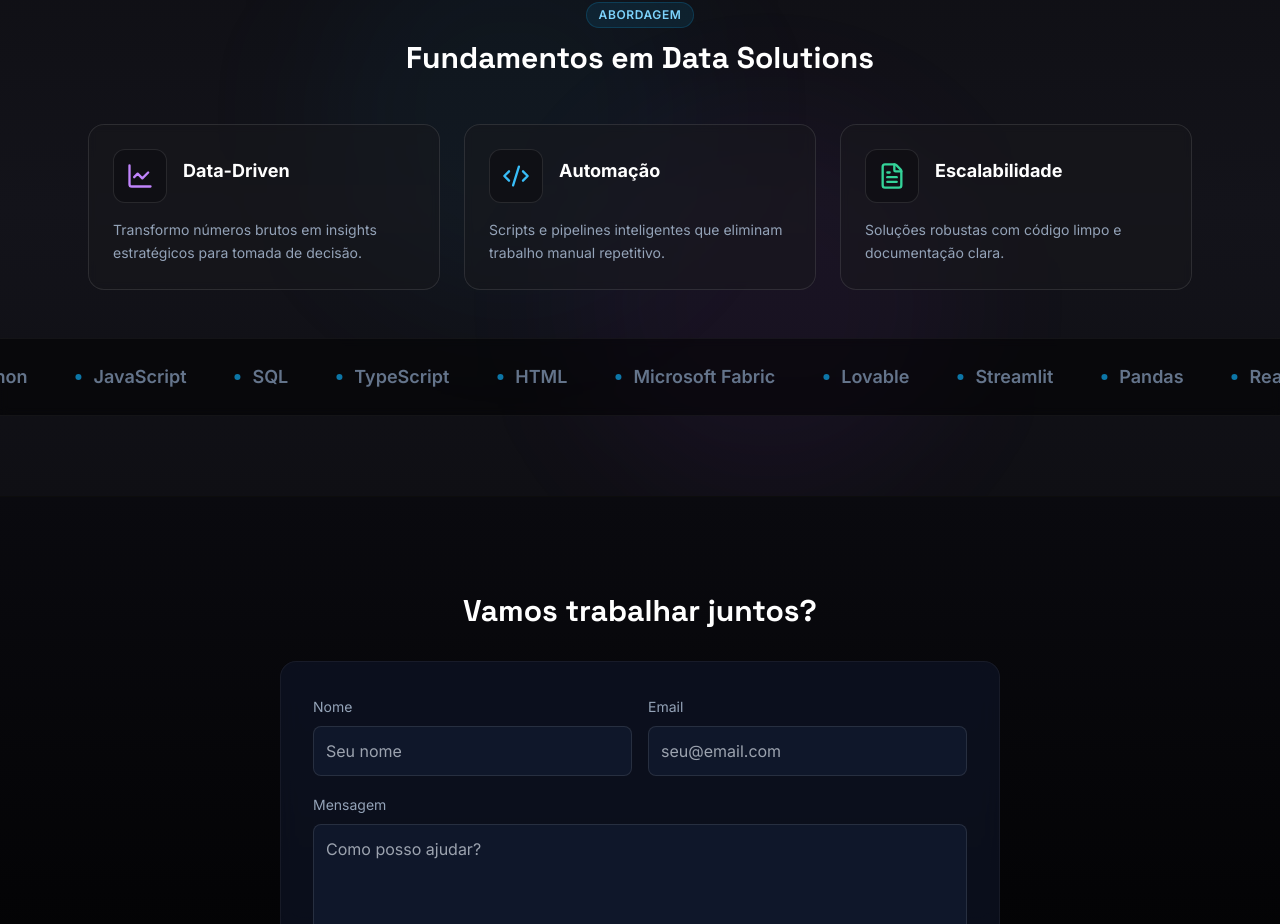
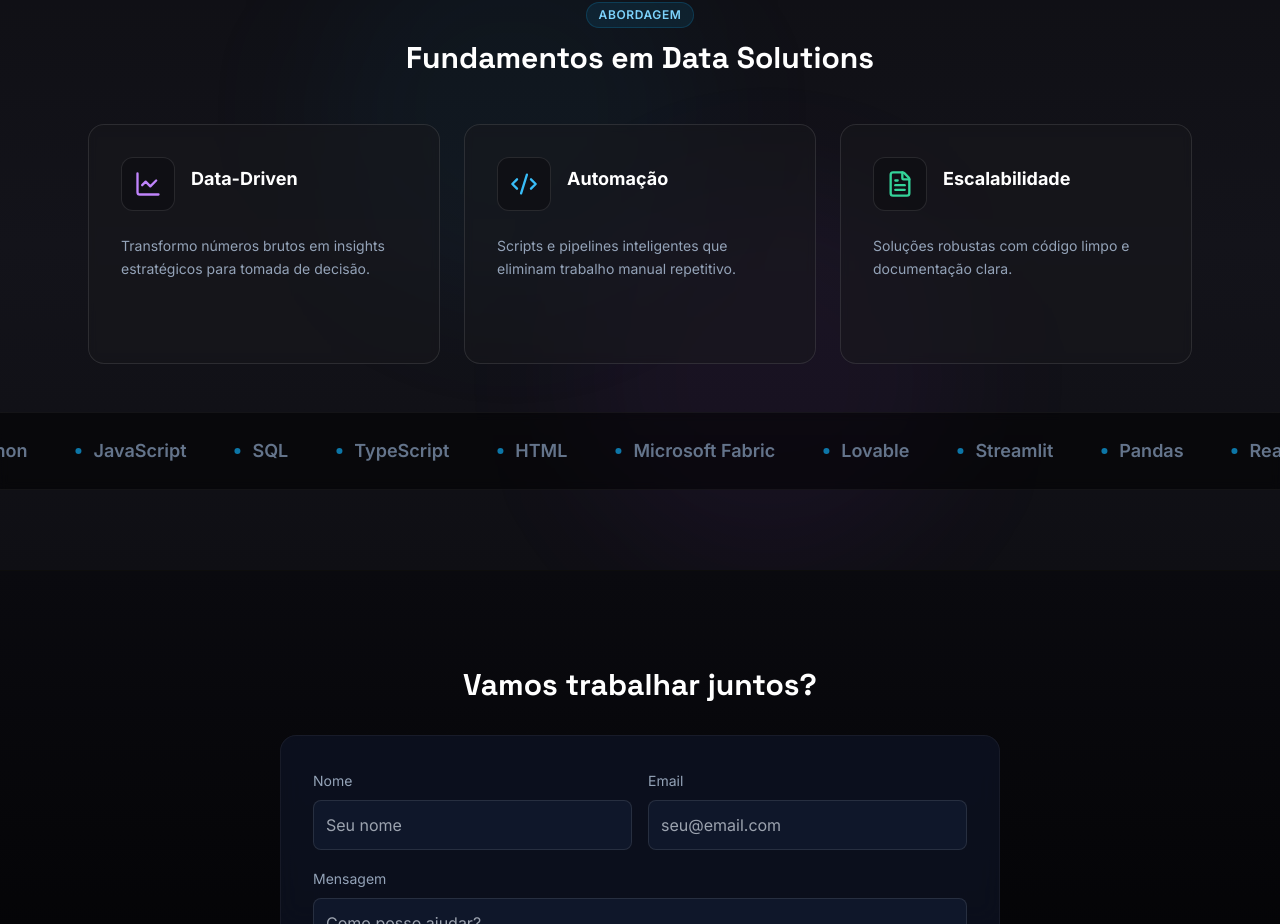
Before and after one commit to Pedrofreitas001/web-app-portfolio, a React (Vite) app: page /#/ in a window 1280 px wide. Shown: the part 1679-2603 px from the top of the page. Built offline with nearby package versions, Linux system fonts and the light colour scheme; no server answers.

Commit message:
style: Increase vertical height of Fundamentals cards

```diff
--- a/pages/Home.tsx
+++ b/pages/Home.tsx
@@ -214,8 +214,8 @@ const Home: React.FC = () => {
 };
 
 const FundamentalCard: React.FC<{ icon: React.ReactNode; title: string; text: string }> = ({ icon, title, text }) => (
-  <div className="group relative bg-[#18181d]/50 backdrop-blur-sm border border-white/10 rounded-2xl p-6 hover:bg-[#1a1a20]/70 hover:border-brand-500/30 transition-all duration-300">
-    <div className="flex items-start gap-4 mb-4">
+  <div className="group relative bg-[#18181d]/50 backdrop-blur-sm border border-white/10 rounded-2xl p-8 min-h-[240px] flex flex-col hover:bg-[#1a1a20]/70 hover:border-brand-500/30 transition-all duration-300">
+    <div className="flex items-start gap-4 mb-6">
       <div className="p-3 bg-[#0f0f14]/80 rounded-xl border border-white/10 group-hover:border-brand-500/20 group-hover:bg-[#0a0a0f] transition-all">
         {icon}
       </div>
```
